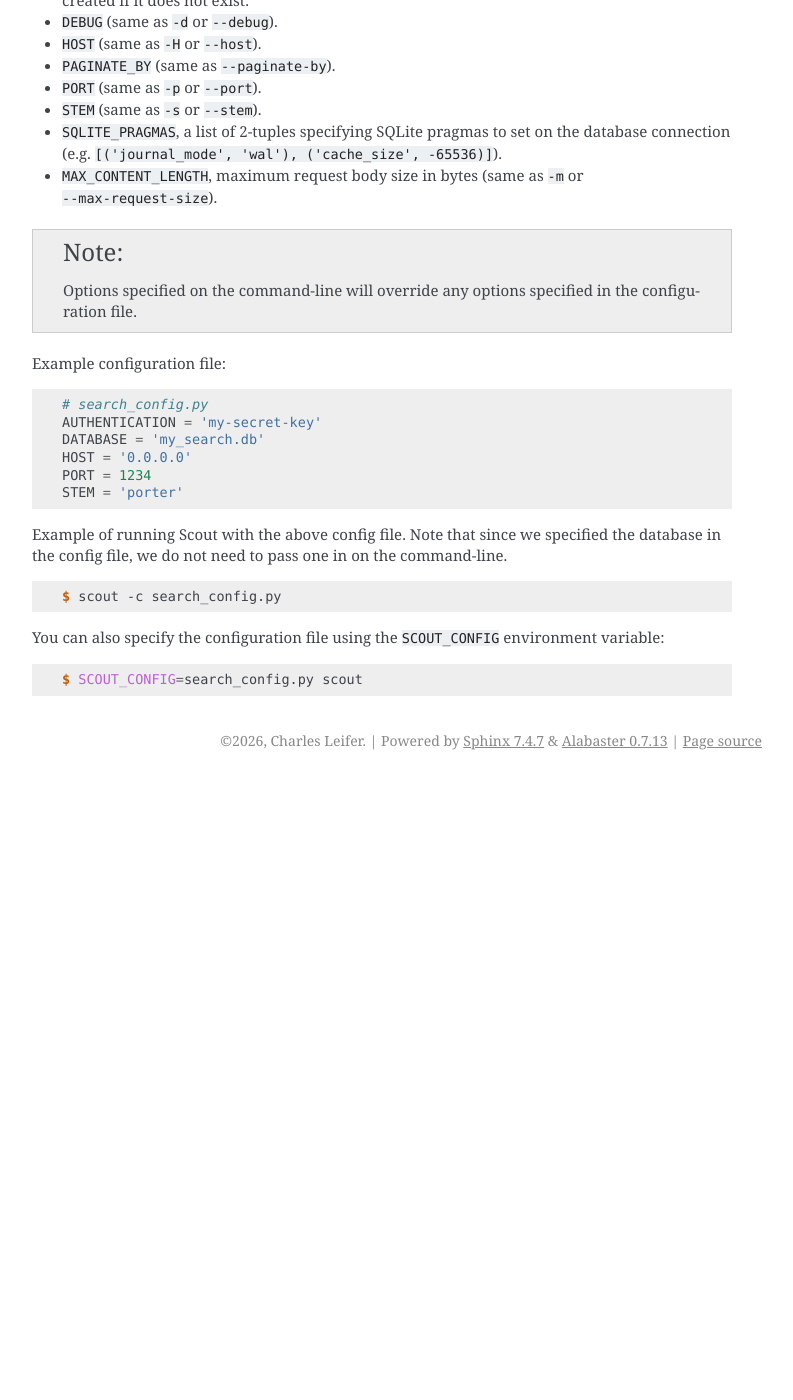
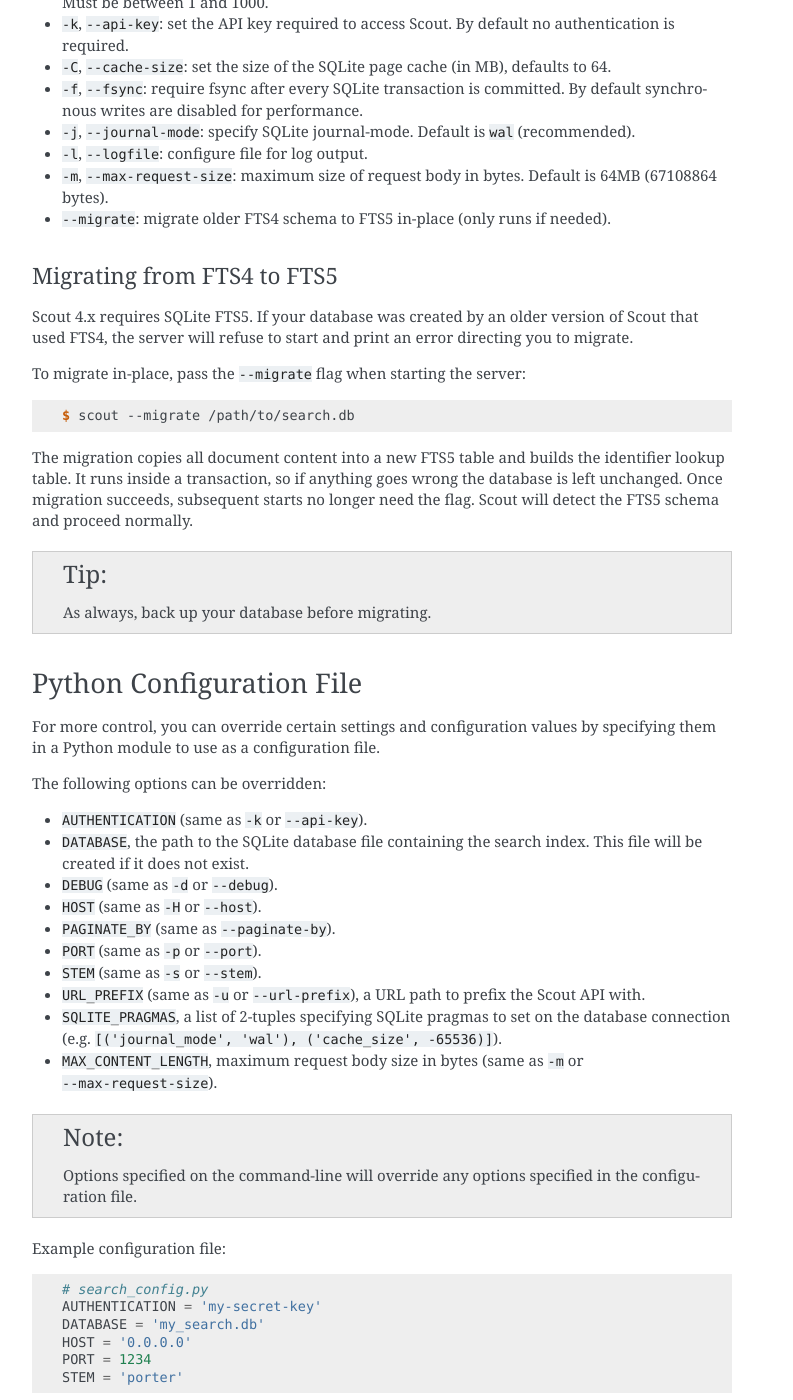
Before and after one commit to coleifer/scout, a Sphinx documentation site: the page built from docs/server.rst, in a window 1280 px wide and 1400 px high, scrolled down 21331 px. Shown: the whole window, without its empty margins (378-1171 px from the left). Built offline with Sphinx 7.4.7, drawn with Linux system fonts in a browser that asks for light colours; before the commit the page ends 22111 px from its top, so only the background shows below that; some of the changed text lies outside the part shown.

Commit message:
Update docs covering some subtleties from last batch of changes.

```diff
--- a/docs/deployment.rst
+++ b/docs/deployment.rst
@@ -86,6 +86,11 @@
 
     $ gunicorn --workers=4 --bind=127.0.0.1:8000 --worker-class=gevent wrapper:app
 
+.. note::
+    The ``--worker-class=gevent`` option requires `gevent <http://www.gevent.org/>`_
+    to be installed (``pip install gevent``). You can omit this flag to use
+    Gunicorn's default synchronous workers instead.
+
 uWSGI
 -----
 
--- a/docs/server.rst
+++ b/docs/server.rst
@@ -262,6 +262,15 @@
       "search_term": "test"
     }
 
+The search response includes several fields beyond the document list:
+
+* ``document_count``: the total number of documents in the queried scope (e.g. the index), regardless of the current search query or filters.
+* ``filtered_count``: the number of documents that match the current search query and any metadata filters. This may be less than ``document_count``.
+* ``search_term``: echoes back the ``q`` parameter that was used.
+* ``ranking``: echoes back the ranking algorithm used (``bm25`` or ``none``).
+* ``filters``: echoes back any metadata filters that were applied.
+* ``page``, ``pages``, ``next_url``, ``previous_url``: pagination controls.
+
 ``POST`` requests update the ``name`` of the index, and like the *index_list*
 view, accept a ``name`` parameter. For example request and response, see the
 above section on creating a new index.
@@ -389,6 +398,16 @@
 * ``keyname__endswith``: Suffix search.
 * ``keyname__regex``: Search using a regular expression.
 
+.. note::
+    All metadata values are stored as **strings**, regardless of the type used
+    when creating or updating a document (e.g. passing an integer ``33`` will be
+    stored as ``"33"``). For the comparison operators ``__ge``, ``__gt``,
+    ``__le``, and ``__lt``, if the filter value looks numeric, Scout will cast
+    both the stored value and the filter value to a real number before comparing.
+    This means that filtering should "just" work as expected - strings are ordered
+    lexicographically and numeric values are ordered numerically when the
+    filter requires it.
+
 .. _document_list:
 
 Document list: "/documents/"
@@ -495,7 +514,7 @@
 
 * ``content`` (required): the document content.
 * ``index`` or ``indexes`` (required): the name(s) of the index(es) the document should be associated with.
-* ``identifier`` (optional): an application-defined identifier for the document. If a document with the same identifier already exists, the existing document will be updated instead of creating a new one.
+* ``identifier`` (optional): an application-defined identifier for the document. If a document with the same identifier already exists, the existing document will be updated instead of creating a new one. Identifiers may only contain letters, digits, ``_``, ``-``, ``.``, and ``:``. Characters such as spaces, slashes, ``?``, and ``%`` are not allowed and will be rejected with a 400 error.
 * ``metadata`` (optional): arbitrary key/value pairs.
 
 .. warning::
@@ -888,7 +907,7 @@
 Valid GET parameters:
 
 * ``page``: which page of attachments to fetch, by default 1.
-* ``ordering``: order in which to return the attachments. By default they are returned by filename. Valid choices are ``id``, ``hash``, ``filename``, ``mimetype``, and ``timestamp``. By prefixing the name with a *minus* sign ("-") you can indicate the results should be ordered descending. **Note**: this parameter can appear multiple times.
+* ``ordering``: order in which to return the attachments. By default they are returned by filename. Valid choices are ``id``, ``document``, ``hash``, ``filename``, ``mimetype``, and ``timestamp``. By prefixing the name with a *minus* sign ("-") you can indicate the results should be ordered descending. **Note**: this parameter can appear multiple times.
 
 Example ``GET`` request and response.
 
@@ -1243,6 +1262,30 @@
 * ``-m``, ``--max-request-size``: maximum size of request body in bytes. Default is 64MB (67108864 bytes).
 * ``--migrate``: migrate older FTS4 schema to FTS5 in-place (only runs if needed).
 
+.. _fts4-migration:
+
+Migrating from FTS4 to FTS5
+^^^^^^^^^^^^^^^^^^^^^^^^^^^^
+
+Scout 4.x requires SQLite FTS5. If your database was created by an older
+version of Scout that used FTS4, the server will refuse to start and print an
+error directing you to migrate.
+
+To migrate in-place, pass the ``--migrate`` flag when starting the server:
+
+.. code-block:: console
+
+    $ scout --migrate /path/to/search.db
+
+The migration copies all document content into a new FTS5 table and builds the
+identifier lookup table. It runs inside a transaction, so if anything goes
+wrong the database is left unchanged. Once migration succeeds, subsequent
+starts no longer need the flag. Scout will detect the FTS5 schema and proceed
+normally.
+
+.. tip::
+    As always, back up your database before migrating.
+
 .. _config-file:
 
 Python Configuration File
@@ -1259,6 +1302,7 @@
 * ``PAGINATE_BY`` (same as ``--paginate-by``).
 * ``PORT`` (same as ``-p`` or ``--port``).
 * ``STEM`` (same as ``-s`` or ``--stem``).
+* ``URL_PREFIX`` (same as ``-u`` or ``--url-prefix``), a URL path to prefix the Scout API with.
 * ``SQLITE_PRAGMAS``, a list of 2-tuples specifying SQLite pragmas to set on the database connection (e.g. ``[('journal_mode', 'wal'), ('cache_size', -65536)]``).
 * ``MAX_CONTENT_LENGTH``, maximum request body size in bytes (same as ``-m`` or ``--max-request-size``).
 
```
Also changed, not shown: README.md (+18 -13 lines), docs/client.rst (+25 -3 lines), docs/index.rst (+6 -6 lines), docs/installation.rst (+12 -3 lines).
